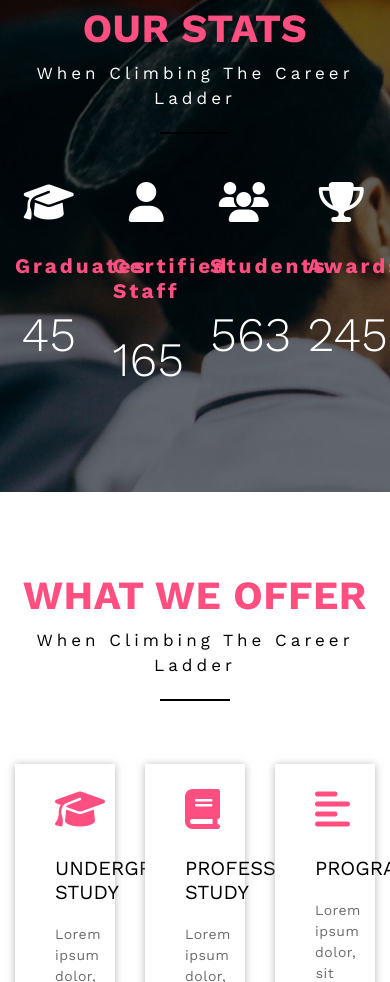
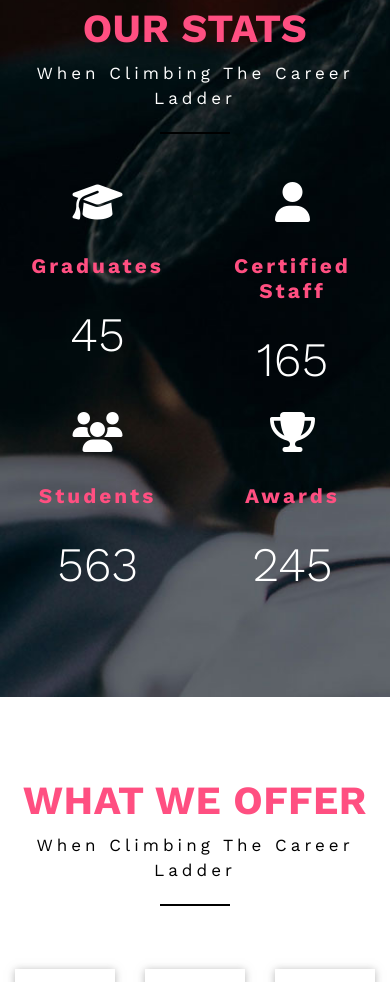
Before and after one commit to nganle2911/CyberLearn_Front-end_Foundation, a website: page Instruction-Cyber/index.html in a window 390 px wide. Shown: the part 2609-3591 px from the top of the page. Drawn offline with nearby package versions, Linux system fonts and the light colour scheme; a script that the page names is missing.

Commit message:
Responsive for Out Stats

```diff
--- a/Instruction-Cyber/index.html
+++ b/Instruction-Cyber/index.html
@@ -211,28 +211,28 @@
         </div>
         <div class="ourStats__content container">
             <div class="row">
-                <div class="col-3">
+                <div class="col-6 col-lg-3">
                     <div class="ourStats__item">
                         <i class="fa fa-graduation-cap"></i>
                         <h3>Graduates</h3>
                         <p class="counter">45</p>
                     </div>
                 </div>
-                <div class="col-3">
+                <div class="col-6 col-lg-3">
                     <div class="ourStats__item">
                         <i class="fa fa-user"></i>
                         <h3>Certified Staff</h3>
                         <p class="counter">165</p>
                     </div>
                 </div>
-                <div class="col-3">
+                <div class="col-6 col-lg-3">
                     <div class="ourStats__item">
                         <i class="fa fa-users"></i>
                         <h3>Students</h3>
                         <p class="counter">563</p>
                     </div>
                 </div>
-                <div class="col-3">
+                <div class="col-6 col-lg-3">
                     <div class="ourStats__item">
                         <i class="fa fa-trophy"></i>
                         <h3>Awards</h3>
```
